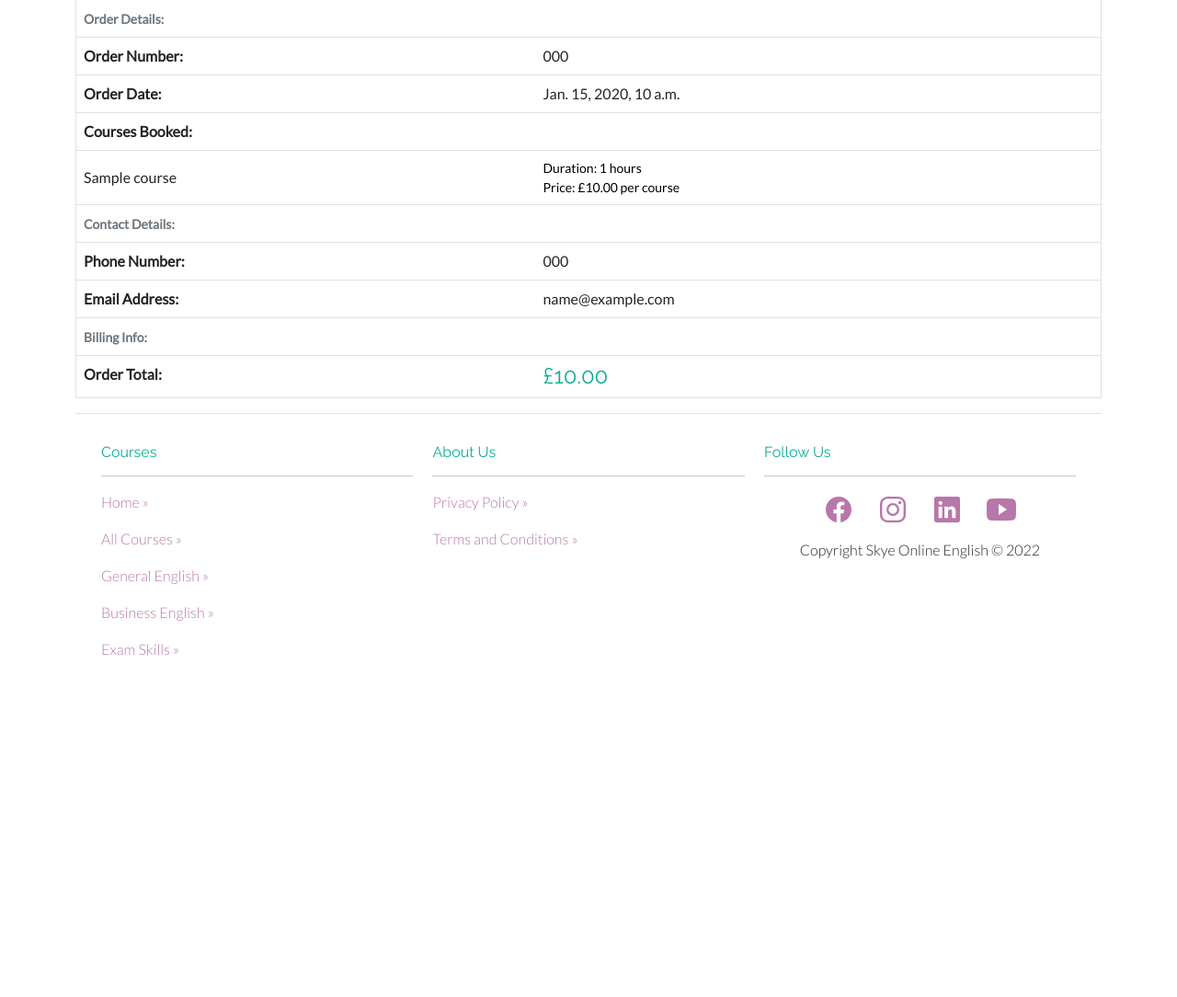
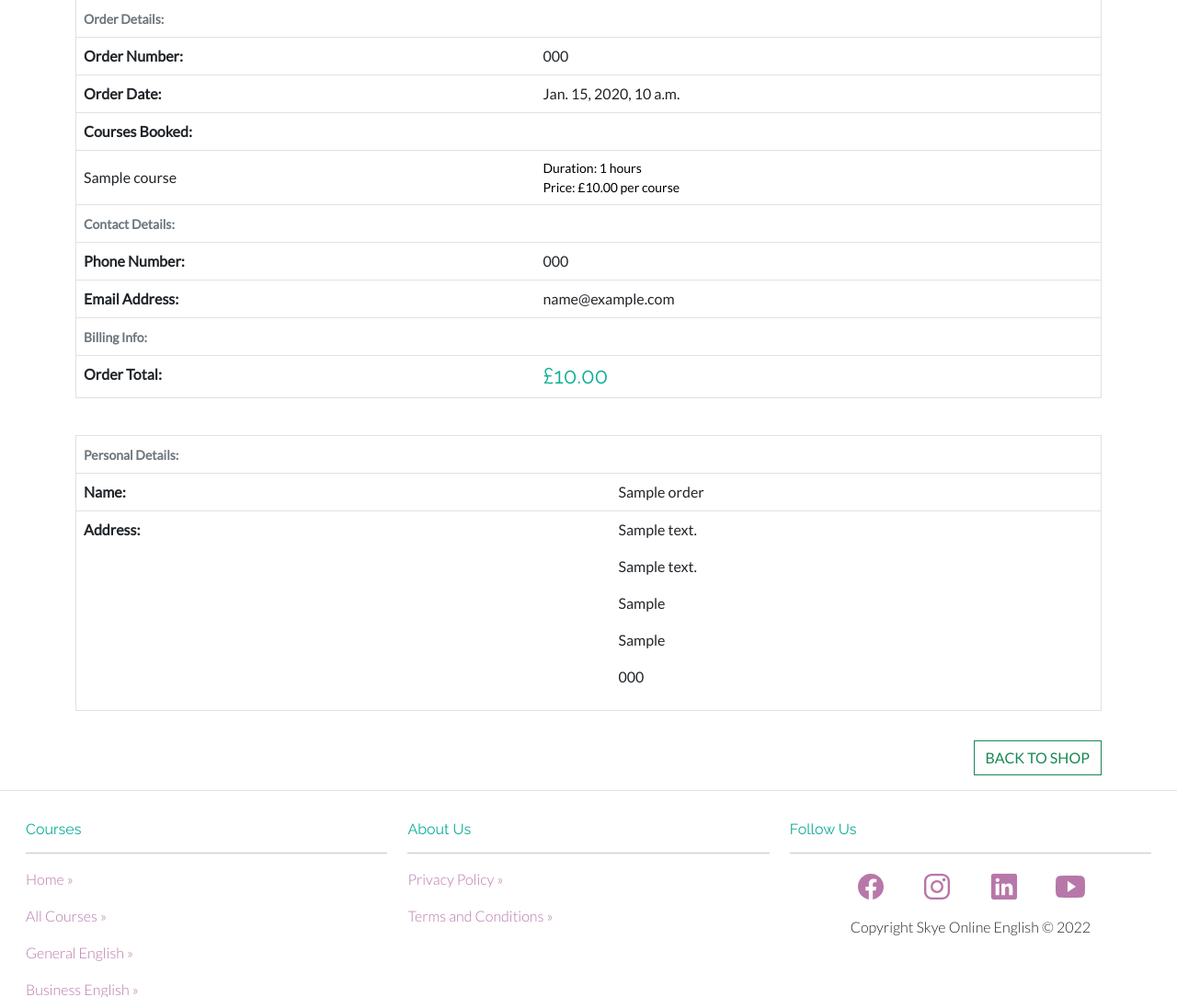
Before and after one commit to dougiemath/soe-shop-lms, a Django app: page /checkout/checkout_success/000 in a window 1280 px wide. Shown: the part 323-1407 px from the top of the page at 92% size. Before the commit the page ends 1036 px from the top, so only its background shows below. Run offline with Django 3.2, Linux system fonts and the light colour scheme; tables that the repository leaves empty hold one stand-in row (values such as "Sample post"); some libraries are stand-ins or nearby versions.

Commit message:
tidied up buttons on course/checkout

```diff
--- a/checkout/templates/checkout/checkout.html
+++ b/checkout/templates/checkout/checkout.html
@@ -98,8 +98,8 @@
                 </fieldset>
                 <div class="complete-order-button d-flex flex-column align-items-left">
                     <div class="submit-button text-right mb-2">
-                        <button id="submit-button" class="btn btn-black rounded-0 footer-links">
-                            <span class="font-weight-bold">&laquo; Complete Order &raquo;</span>
+                        <button id="submit-button" class="w-100 my-3 btn btn-sm btn-outline-success rounded-0">
+                            <span class="font-weight-bold">COMPLETE ORDER</span>
                             <span class="icon">
                                 <i class="fas fa-lock"></i>
                             </span>
--- a/checkout/templates/checkout/checkout_success.html
+++ b/checkout/templates/checkout/checkout_success.html
@@ -14,7 +14,6 @@
 {% endblock %}
 
 {% block content %}
-<div class="overlay"></div>
 <div class="container">
     <div class="row">
         <div class="col">
@@ -89,5 +88,51 @@
             </tbody>
         </table>
     </div>
+    <div class="table-responsive col-12 mt-4">
+        <table class="table border">
+            <tbody>
+                <tr>
+                    <th scope="row"><small class="text-muted">Personal Details:</small></th>
+                    <td> </td>
+                </tr>
+                <tr>
+                    <th scope="row">Name:</th>
+                    <td>
+                        <p class="mb-0">{{ order.name }}</p>
+                    </td>
+                </tr>
+                <tr>
+                    <th scope="row">Address:</th>
+                    <td>
+                        <p>{{ order.street_address1 }}</p>
+                        {% if order.street_address2 %}
+                        <p>{{ order.street_address2 }}</p>
+                        {% else %}
+                        {% endif %}
 
+                        {% if order.town_or_city %}
+                        <p>{{ order.town_or_city }}</p>
+                        {% else %}
+                        {% endif %}
+
+                        {% if order.county %}
+                        <p>{{ order.county }}</p>
+                        {% else %}
+                        {% endif %}
+
+                        {% if order.postcode %}
+                        <p>{{ order.postcode }}</p>
+                        {% else %}
+                        {% endif %}
+                    </td>
+                </tr>
+            </tbody>
+        </table>
+    </div>
+    <div class="col-12  text-end my-3">
+        <a href="{% url 'index' %}" class="btn btn-outline-success rounded-0">
+            BACK TO SHOP
+       </a>
+    </div>
+</div>
 {% endblock %}
--- a/courses/templates/courses/courses.html
+++ b/courses/templates/courses/courses.html
@@ -27,7 +27,7 @@
             <hr>
             <p>Course Length = {{ course.course_length }}</p>
             <p class="course-price">Price - £{{ course.price }}</p>
-            <a href="{% url 'course_details' course.id %}" class="btn btn-outline-success">More Details</a>
+            <a href="{% url 'course_details' course.id %}" class="btn btn-sm btn-outline-success rounded-0">MORE DETAILS</a>
         </div>
         {% endfor %}
     </div>
```
